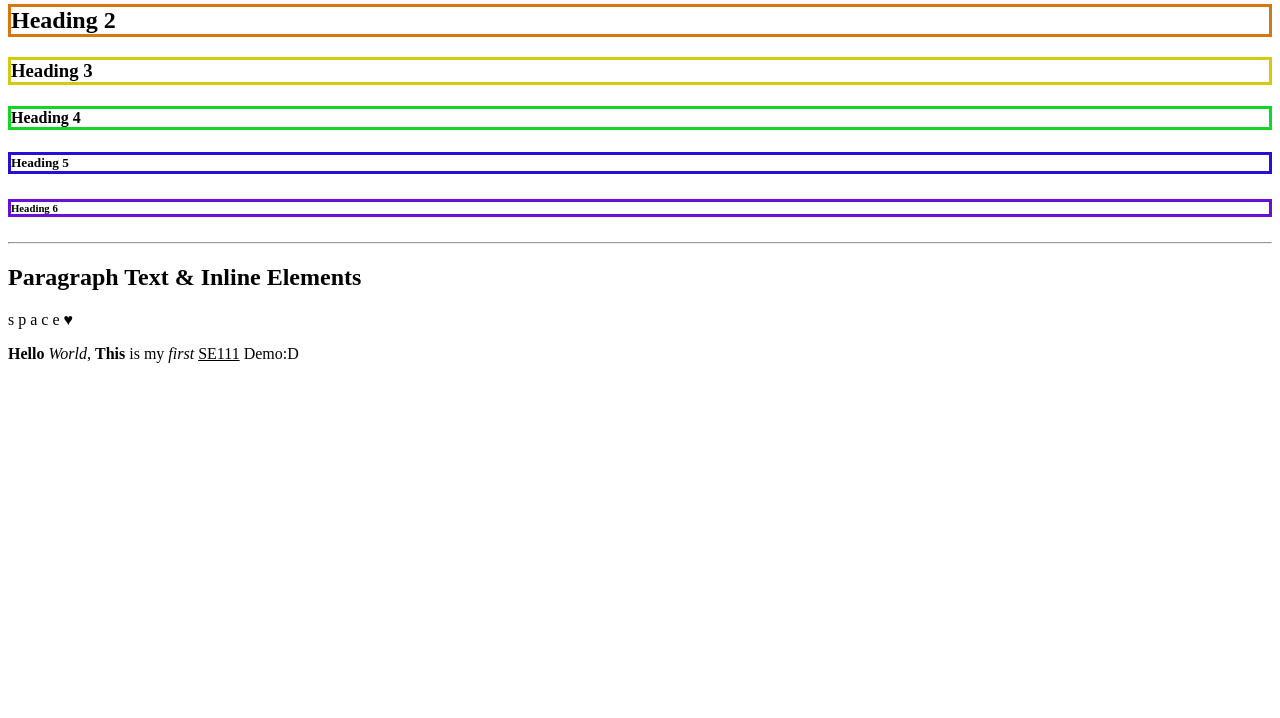
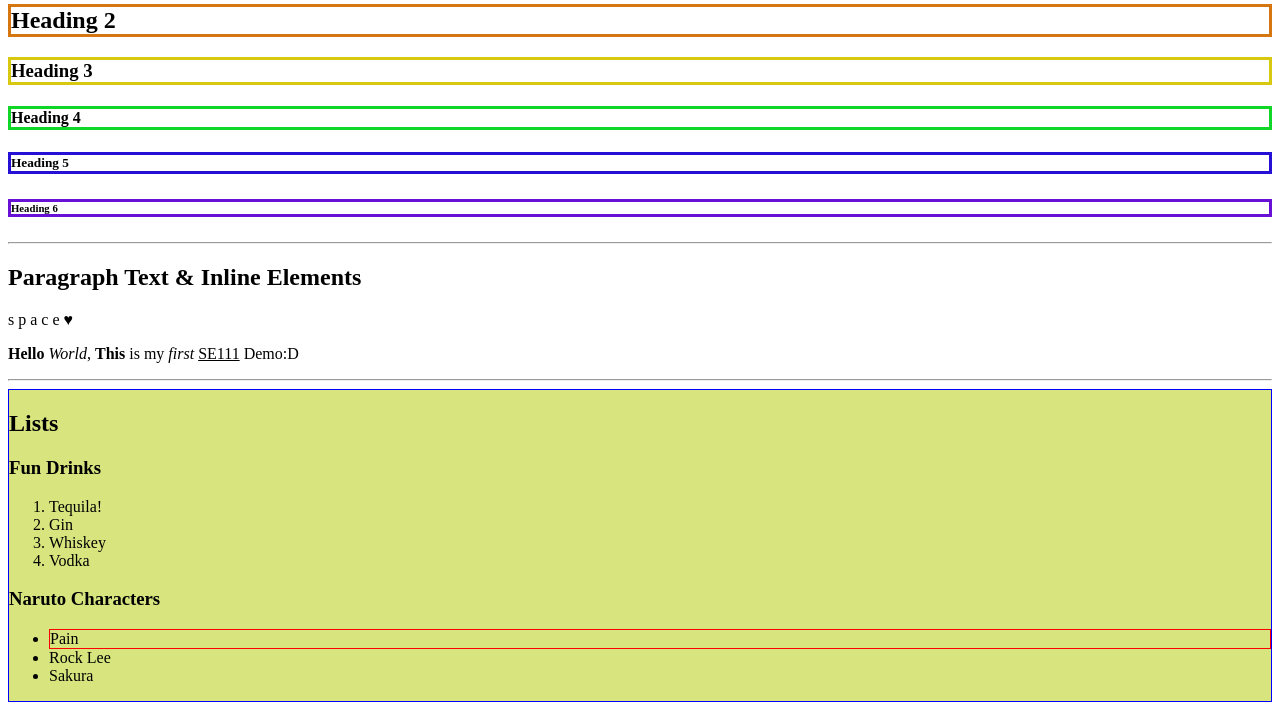
Before and after one commit to JadenNEIT/se111_202320, a plain HTML site: page week1_demo/index.html in a window 1280 px wide. Shown: the part 82-800 px from the top of the page. Drawn offline with Linux system fonts and the light colour scheme.

Commit message:
End of W1D2 demo; start of W1 HW

```diff
--- a/week1_demo/index.html
+++ b/week1_demo/index.html
@@ -38,11 +38,34 @@
 
 <!--Second part of demo-->
 
+</p>
+
+<hr>
 
 
+<div style="border:1px solid blue; background-color: rgb(216, 229, 126)">
+    <h2>Lists</h2>
+
+    <!--Ordered & unordered lists are also BLE; they contain list items for each item ... in ... the list :]-->
+    <h3>Fun Drinks</h3>
+    <ol>
+        <li>Tequila!</li>
+        <li>Gin</li>
+        <li>Whiskey</li>
+        <li>Vodka</li>
+
+    </ol>
+
+    <h3> Naruto Characters</h3>
+    <ul>
+        <li style="border:1px solid red">Pain</li>
+        <li>Rock Lee</li>
+        <li>Sakura</li>
+
+    </ul>
+
+</div><!--End of div-->
 
 
-
-</p>
 </body>
 </html>
```
Also changed, not shown: w1/index.html (added, +28 -0 lines).
